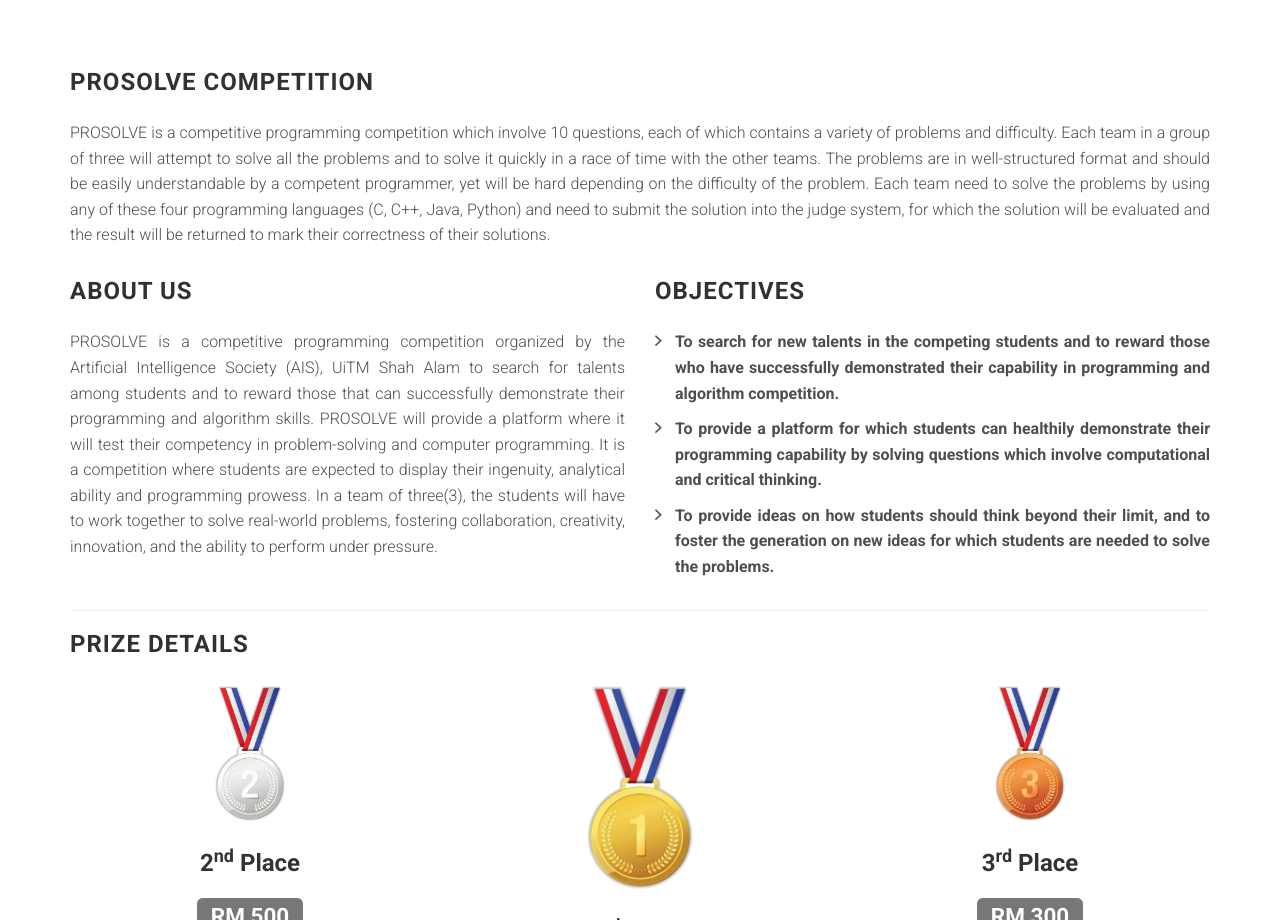
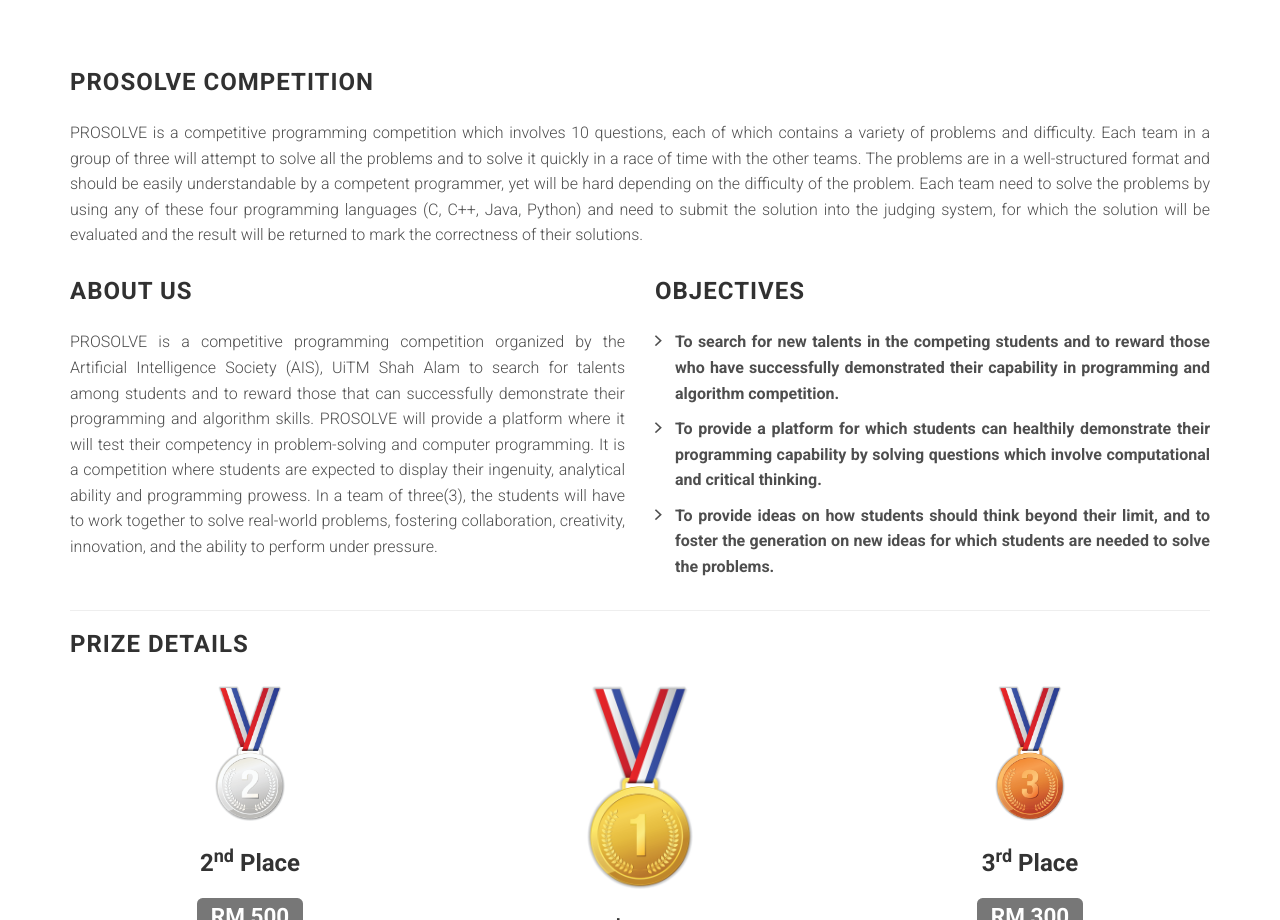
Before and after one commit to prosolveais/prosolveais.github.io, a website: page index.html in a window 1280 px wide. Shown: the part 1020-1940 px from the top of the page. Drawn offline with Linux system fonts and the light colour scheme; files whose address does not match are found by name.

Commit message:
grammar nazi incomming

```diff
--- a/index.html
+++ b/index.html
@@ -105,14 +105,15 @@
 
                     <h3 class="section-title text-center">PROSOLVE Competition</h3>
 
-                    <p class="text-justify">PROSOLVE is a competitive programming competition which involve 10
-                        questions, each of which contains a variety of problems and difficulty. Each team in a group of
-                        three will attempt to solve all the problems and to solve it quickly in a race of time with the
-                        other teams. The problems are in well-structured format and should be easily understandable by
-                        a competent programmer, yet will be hard depending on the difficulty of the problem. Each team
-                        need to solve the problems by using any of these four programming languages (C, C++, Java,
-                        Python) and need to submit the solution into the judge system, for which the solution will be
-                        evaluated and the result will be returned to mark their correctness of their solutions.</p>
+                    <p class="text-justify">PROSOLVE is a competitive programming competition which involves 10 questions,
+                        each of which contains a variety of problems and difficulty. Each team in a group
+                        of three will attempt to solve all the problems and to solve it quickly in a race
+                        of time with the other teams. The problems are in a well-structured format and
+                        should be easily understandable by a competent programmer, yet will be hard
+                        depending on the difficulty of the problem. Each team need to solve the problems
+                        by using any of these four programming languages (C, C++, Java, Python) and need
+                        to submit the solution into the judging system, for which the solution will be
+                        evaluated and the result will be returned to mark the correctness of their solutions.</p>
 
                 </div>
             </div>
```
